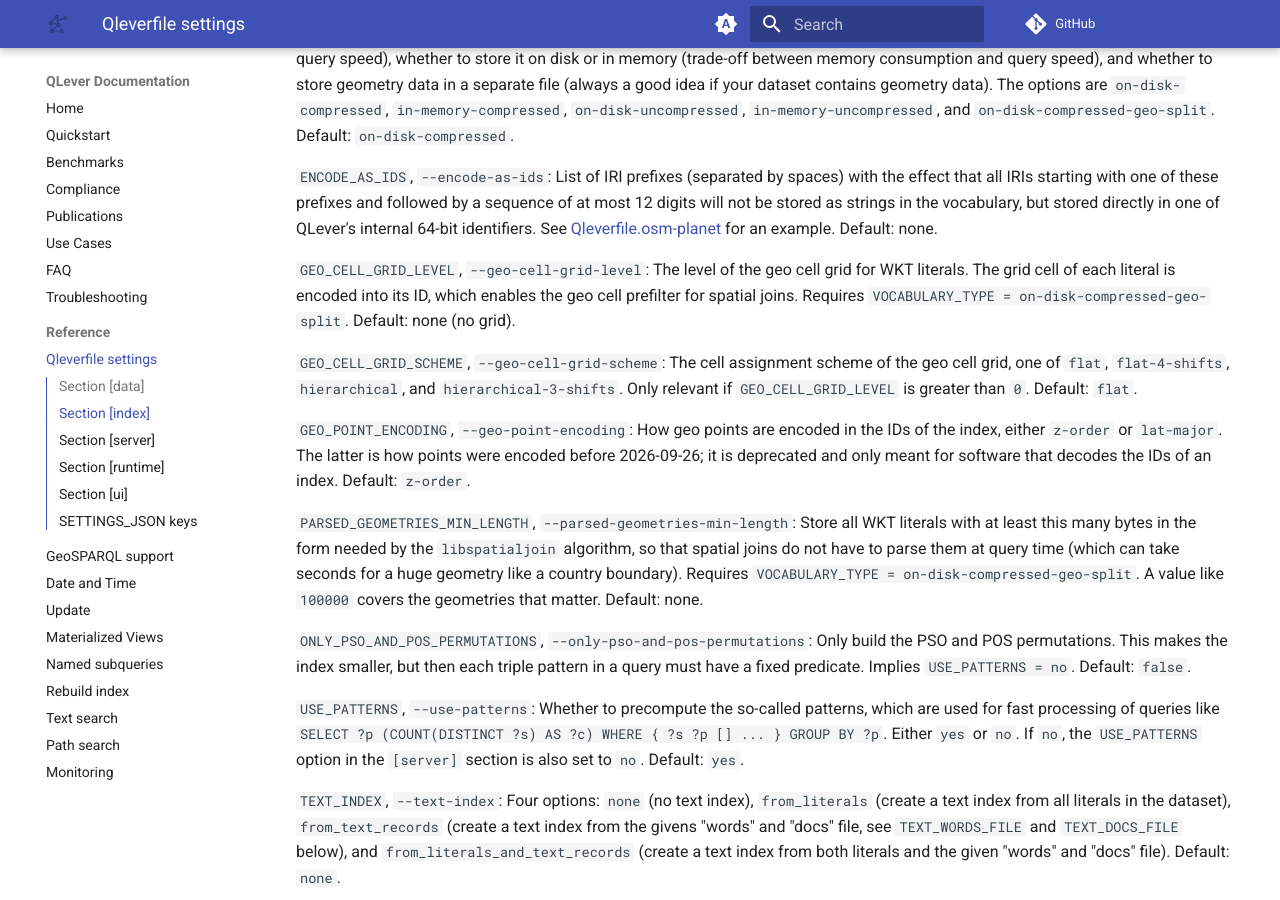
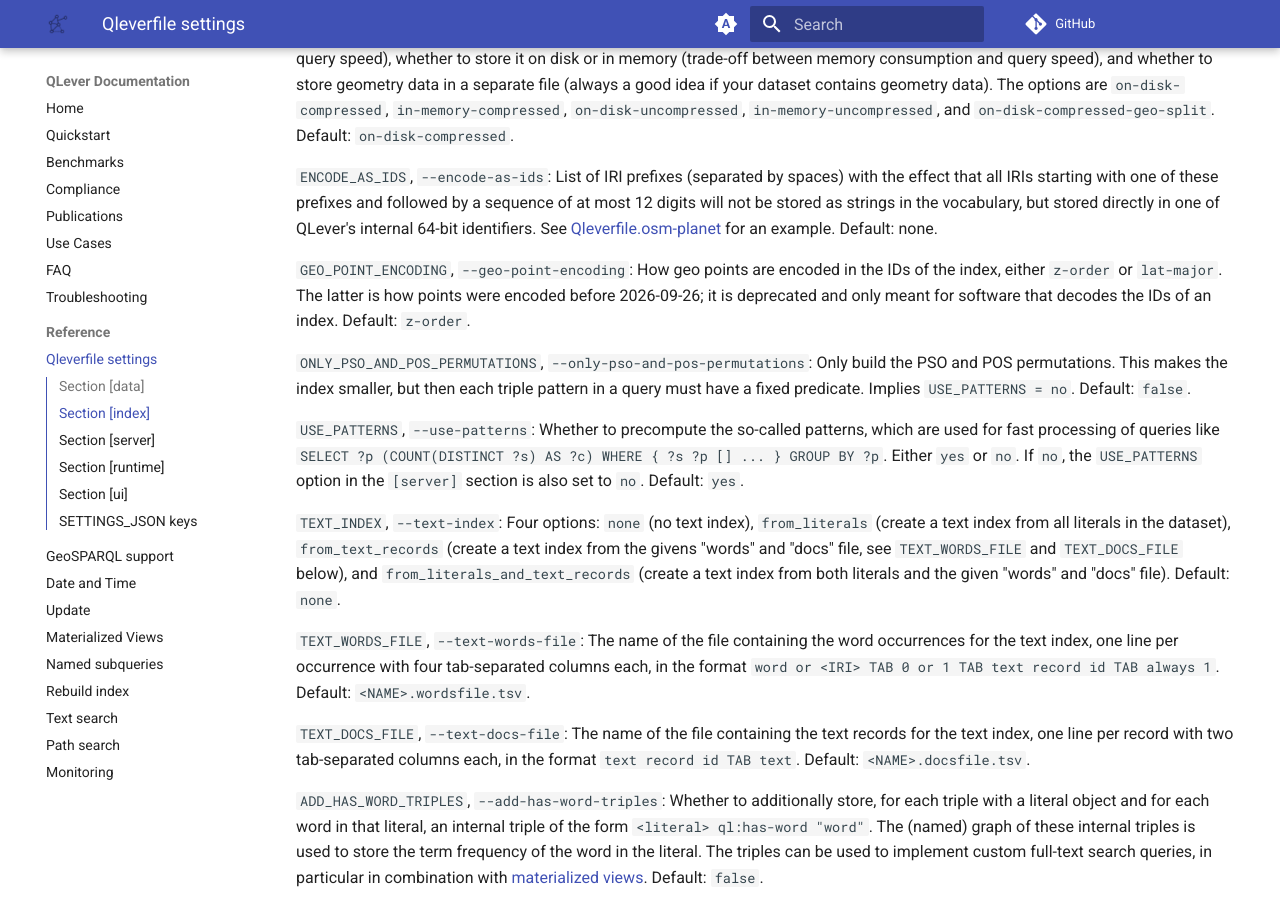
Before and after one commit to qlever-dev/qlever-docs, an MkDocs documentation site: the page built from docs/qleverfile.md, in a window 1280 px wide and 900 px high, scrolled down 2072 px. Built offline with MkDocs 1.6.1 and Material for MkDocs 9.7.7, drawn with Linux system fonts in a browser that asks for light colours; plug-ins that fetch from the network failed and are left out; comment, search, counter and statistics services are not loaded; the version menu is left out.

Commit message:
Move options not yet supported by qlever-index to a separate branch

```diff
--- a/docs/qleverfile.md
+++ b/docs/qleverfile.md
@@ -137,27 +137,10 @@ vocabulary, but stored directly in one of QLever's internal 64-bit identifiers.
 See
 [Qleverfile.osm-planet](https://github.com/qlever-dev/qlever-control/blob/main/src/qlever/Qleverfiles/Qleverfile.osm-planet) for an example. Default: none.
 
-`GEO_CELL_GRID_LEVEL`, `--geo-cell-grid-level`: The level of the geo cell grid
-for WKT literals. The grid cell of each literal is encoded into its ID, which
-enables the geo cell prefilter for spatial joins. Requires `VOCABULARY_TYPE =
-on-disk-compressed-geo-split`. Default: none (no grid).
-
-`GEO_CELL_GRID_SCHEME`, `--geo-cell-grid-scheme`: The cell assignment scheme of
-the geo cell grid, one of `flat`, `flat-4-shifts`, `hierarchical`, and
-`hierarchical-3-shifts`. Only relevant if `GEO_CELL_GRID_LEVEL` is greater than
-`0`. Default: `flat`.
-
 `GEO_POINT_ENCODING`, `--geo-point-encoding`: How geo points are encoded in the
 IDs of the index, either `z-order` or `lat-major`. The latter is how points
 were encoded before 2026-09-26; it is deprecated and only meant for software
 that decodes the IDs of an index. Default: `z-order`.
-
-`PARSED_GEOMETRIES_MIN_LENGTH`, `--parsed-geometries-min-length`: Store all WKT
-literals with at least this many bytes in the form needed by the
-`libspatialjoin` algorithm, so that spatial joins do not have to parse them at
-query time (which can take seconds for a huge geometry like a country
-boundary). Requires `VOCABULARY_TYPE = on-disk-compressed-geo-split`. A value
-like `100000` covers the geometries that matter. Default: none.
 
 `ONLY_PSO_AND_POS_PERMUTATIONS`, `--only-pso-and-pos-permutations`: Only build
 the PSO and POS permutations. This makes the index smaller, but then each
```
